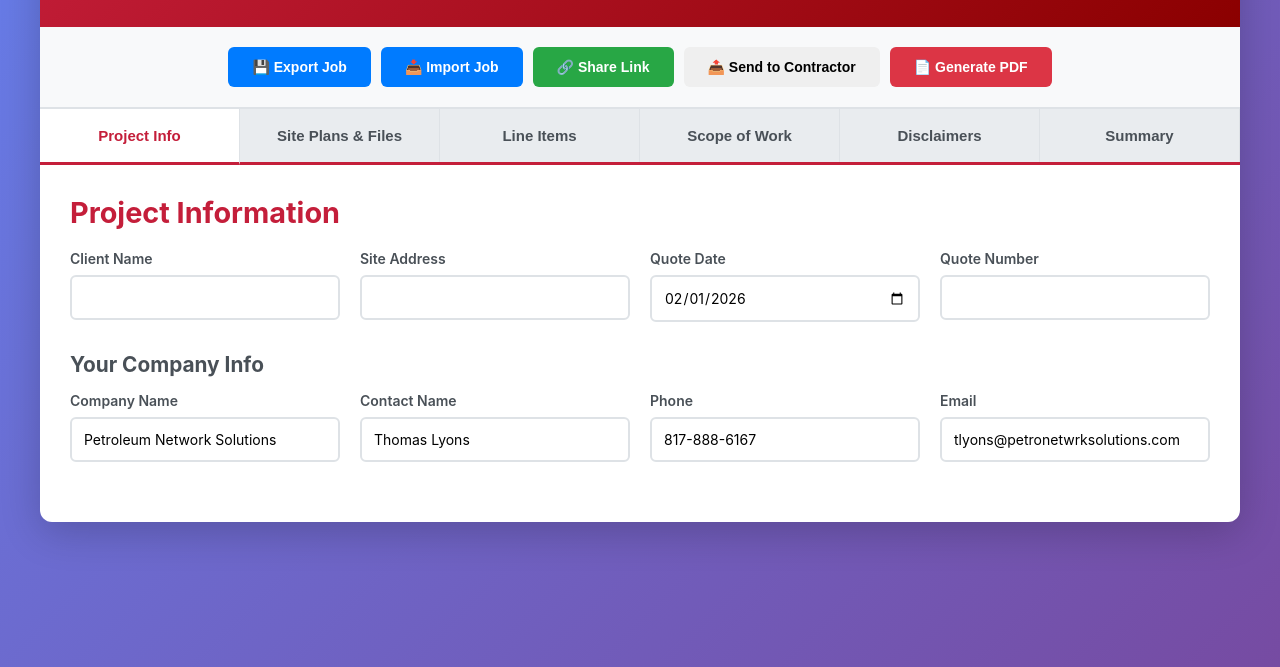
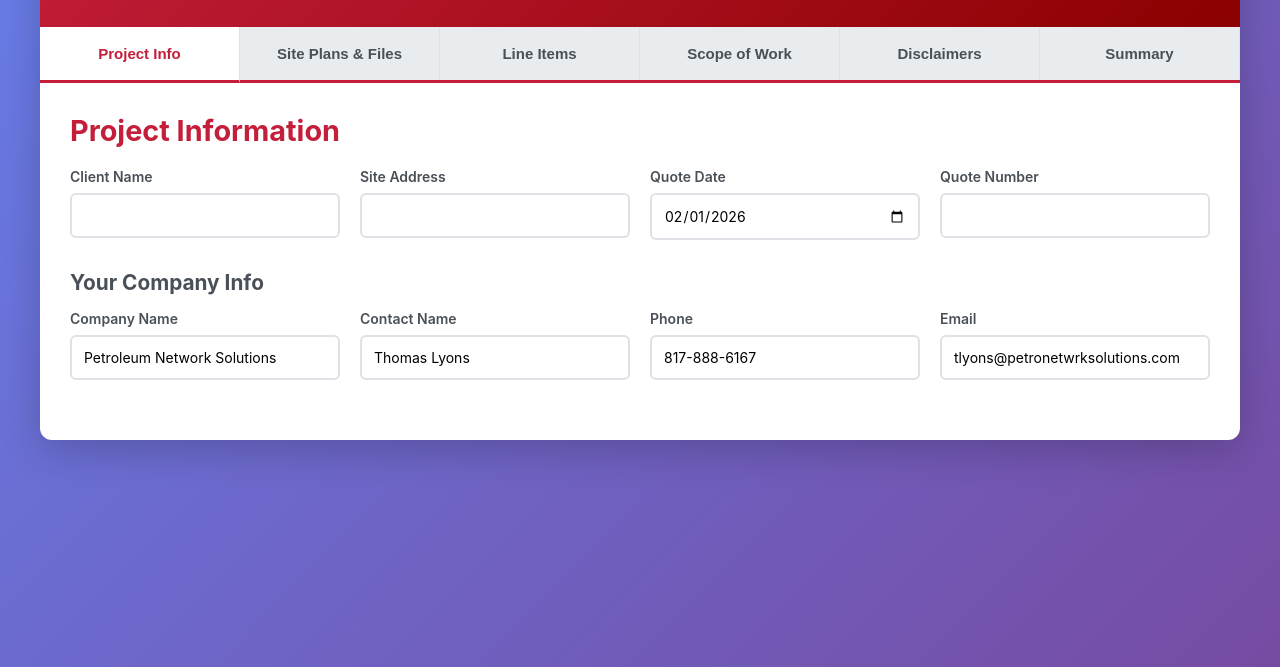
Before and after one commit to audiofile2369-art/quote, a website: page public/index.html in a window 1280 px wide. Shown: the part 133-800 px from the top of the page. Drawn offline with Linux system fonts and the light colour scheme.

Commit message:
Remove header action buttons, add PDF button to summary section

```diff
--- a/public/index.html
+++ b/public/index.html
@@ -21,14 +21,6 @@
                 </button>
             </div>
         </header>
-
-        <div class="actions">
-            <button onclick="app.exportJSON()" class="btn btn-primary">💾 Export Job</button>
-            <button onclick="app.importJSON()" class="btn btn-primary">📥 Import Job</button>
-            <button onclick="app.shareURL()" class="btn btn-success">🔗 Share Link</button>
-            <button onclick="app.sendToContractor()" class="btn btn-warning">📤 Send to Contractor</button>
-            <button onclick="app.generatePDF()" class="btn btn-danger">📄 Generate PDF</button>
-        </div>
 
         <div class="tabs">
             <button class="tab active" onclick="app.switchTab('info')">Project Info</button>
```
